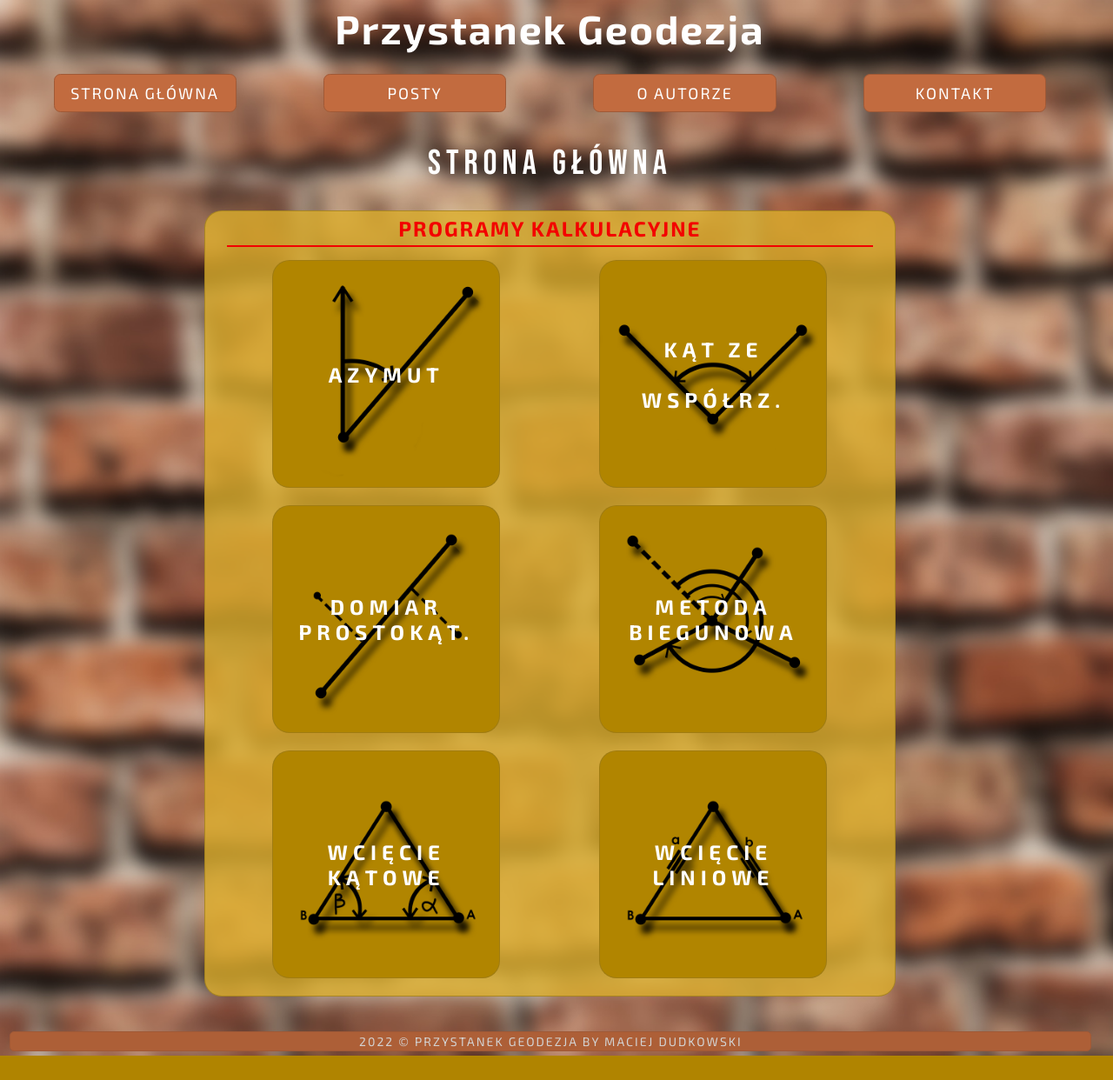
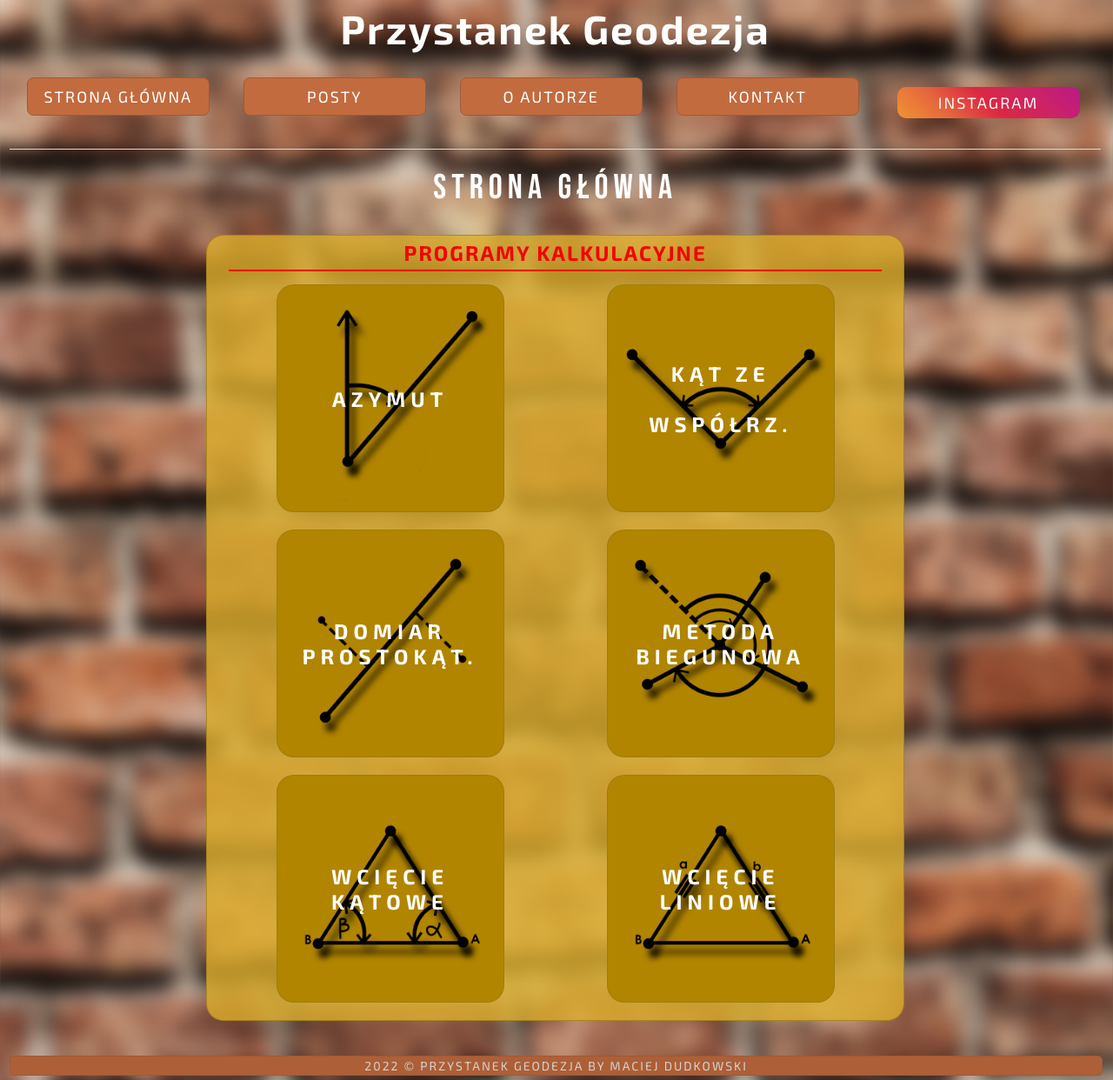
Before and after one commit to dudurol6/p-geo, a PHP site: page /main_files/strona-glowna.php in a window 1280 px wide. Shown: the whole page at 87% size. Before the commit the page ends 1214 px from the top, so only its background shows below. Run offline with PHP 8.4, Linux system fonts and the light colour scheme.

Commit message:
v 1.2.0 (small fixes, new ig button, some visual changes)

```diff
--- /dev/null
+++ b/TODO.txt
@@ -0,0 +1,2 @@
+> Fix nav items' sorting and appearance in vertical mode on iPad
+> > > especially instagram button (supposedly its bottom margin doesn't work correctly)
--- a/includes/header.php
+++ b/includes/header.php
@@ -50,6 +50,8 @@
                 <a href="kontakt.php">
                     <div class="header-nav-item">Kontakt</div>
                 </a>
-            </nav>
+
+				<a class="post-a" href="https://instagram.com/przystanek.geodezja" target="_blank"><div class="main-elem separated-item instagram-elem">Instagram</div></a>
+			</nav>
 
         </header>
--- a/main_files/kalkulator-azymut.php
+++ b/main_files/kalkulator-azymut.php
@@ -9,6 +9,7 @@
 
 <main>
 
+	<div class="sep-line"></div>
     <div class="main-welcome-text">Kalkulator Azymut</div>
     <a class="post-a" href="strona-glowna.php" style="margin-bottom: 20px; margin-top: -20px"><div class="main-elem column border post-item">Powróć do wszystkich</div></a>
     <div class="main-box">
--- a/main_files/kalkulator-biegunowa.php
+++ b/main_files/kalkulator-biegunowa.php
@@ -9,6 +9,7 @@
 
 <main>
 
+	<div class="sep-line"></div>
     <div class="main-welcome-text">Kalkulator punkt metodą biegunową</div>
     <a class="post-a" href="strona-glowna.php" style="margin-bottom: 20px; margin-top: -20px"><div class="main-elem column border post-item">Powróć do wszystkich</div></a>
     <div class="main-box">
--- a/main_files/kalkulator-domiar.php
+++ b/main_files/kalkulator-domiar.php
@@ -9,6 +9,7 @@
 
 <main>
 
+	<div class="sep-line"></div>
     <div class="main-welcome-text">Kalkulator punkt na domiarze</div>
     <a class="post-a" href="strona-glowna.php" style="margin-bottom: 20px; margin-top: -20px"><div class="main-elem column border post-item">Powróć do wszystkich</div></a>
     <div class="main-box">
--- a/main_files/kalkulator-katzewspolrzednych.php
+++ b/main_files/kalkulator-katzewspolrzednych.php
@@ -9,6 +9,7 @@
 
 <main>
 
+	<div class="sep-line"></div>
     <div class="main-welcome-text">Kalkulator kąt ze współrzędnych</div>
     <a class="post-a" href="strona-glowna.php" style="margin-bottom: 20px; margin-top: -20px"><div class="main-elem column border post-item">Powróć do wszystkich</div></a>
     <div class="main-box">
--- a/main_files/kalkulator-wcieciekatowe.php
+++ b/main_files/kalkulator-wcieciekatowe.php
@@ -9,6 +9,7 @@
 
 <main>
 
+	<div class="sep-line"></div>
     <div class="main-welcome-text">Kalkulator wcięcię kątowe</div>
     <a class="post-a" href="strona-glowna.php" style="margin-bottom: 20px; margin-top: -20px"><div class="main-elem column border post-item">Powróć do wszystkich</div></a>
     <div class="main-box">
--- a/main_files/kalkulator-wciecieliniowe.php
+++ b/main_files/kalkulator-wciecieliniowe.php
@@ -9,6 +9,7 @@
 
 <main>
 
+	<div class="sep-line"></div>
     <div class="main-welcome-text">Kalkulator wcięcię liniowe</div>
     <a class="post-a" href="strona-glowna.php" style="margin-bottom: 20px; margin-top: -20px"><div class="main-elem column border post-item">Powróć do wszystkich</div></a>
     <div class="main-box">
--- a/main_files/kontakt.php
+++ b/main_files/kontakt.php
@@ -7,6 +7,7 @@
 
 <main>
 
+	<div class="sep-line"></div>
     <div class="main-welcome-text">Kontakt</div>
     <div class="main-box" style="flex-direction:column;justify-content:center;align-items:center;">
 
@@ -15,7 +16,7 @@
             <a class="contact-itemA" href="https://www.facebook.com/maciejdudkowski.33" target="_blank"><div class="main-elem contact-item" id="facebook-elem">
                 <i class="demo-icon icon-facebook iconfont"></i>
             </div></a>
-            <a class="contact-itemA" href="https://www.instagram.com/dudeq_6/" target="_blank"><div class="main-elem contact-item" id="instagram-elem">
+            <a class="contact-itemA" href="https://www.instagram.com/dudeq_6/" target="_blank"><div class="main-elem contact-item instagram-elem">
                 <i class="demo-icon icon-instagram iconfont"></i>
             </div></a>
             <a class="contact-itemA" href="mailto:dudurol66@gmail.com"><div class="main-elem contact-item" id="mail-elem">
--- a/main_files/o-autorze.php
+++ b/main_files/o-autorze.php
@@ -7,6 +7,7 @@
 
 <main>
 
+	<div class="sep-line"></div>
     <div class="main-welcome-text">O autorze</div>
     <div class="main-box" style="flex-direction:column;align-items:center;">
 
--- a/main_files/post.php
+++ b/main_files/post.php
@@ -61,6 +61,7 @@
 
 <main>
 
+	<div class="sep-line"></div>
     <div class="main-welcome-text"><?php echo $postTitle; ?></div>
 	<a class="post-a" href="posty.php" style="margin-bottom: 10px; margin-top: -20px"><div class="main-elem column border post-item">Powróć do wszystkich</div></a>
     <div class="main-box">
--- a/main_files/posty.php
+++ b/main_files/posty.php
@@ -7,6 +7,7 @@
 
 <main>
 
+	<div class="sep-line"></div>
     <div class="main-welcome-text">Posty</div>
     <div class="main-box">
 
--- a/main_files/strona-glowna.php
+++ b/main_files/strona-glowna.php
@@ -7,6 +7,7 @@
 
 <main>
 
+	<div class="sep-line"></div>
     <div class="main-welcome-text">Strona Główna</div>
     <div class="main-box">
 
--- a/styles/style.css
+++ b/styles/style.css
@@ -29,6 +29,7 @@ nav{
     flex-wrap: wrap;
     flex-direction: row;
     justify-content: space-around;
+	align-items: center;
 }
 
 footer{
@@ -81,7 +82,9 @@ a:hover{
     display: flex;
     flex-direction: column;
     flex-wrap: wrap;
-    width: 99%;
+    width: 100%;
+	margin-left: auto;
+	margin-right: auto;
     border-radius: 5px;
     padding: 5px;
     letter-spacing: 0.5px;
@@ -191,7 +194,14 @@ a:hover{
 }
 
 #facebook-elem{ background-color: #3b5998;margin: 5px!important; }
-#instagram-elem{ background: linear-gradient(225deg, #515BD4, #8134AF, #DD2A7B, #FEDA77, #F58529);margin: 5px!important; }
+.instagram-elem{
+	background: #f09433;
+	background: -moz-linear-gradient(45deg, #f09433 0%, #e6683c 25%, #dc2743 50%, #cc2366 75%, #bc1888 100%);
+	background: -webkit-linear-gradient(45deg, #f09433 0%,#e6683c 25%,#dc2743 50%,#cc2366 75%,#bc1888 100%);
+	background: linear-gradient(45deg, #f09433 0%,#e6683c 25%,#dc2743 50%,#cc2366 75%,#bc1888 100%);
+	filter: progid:DXImageTransform.Microsoft.gradient( startColorstr='#f09433', endColorstr='#bc1888',GradientType=1 );
+	margin: 5px!important;
+}
 #mail-elem{ background: linear-gradient(225deg, #4285F4 0%, #BB001B 20%, #EA4335 40%, #FBBC05 60%, #34A853 80%);margin: 5px!important; }
 
 .aboutme{
@@ -215,6 +225,23 @@ a:hover{
 .post-image{
 	width: 48%;
 	margin: 5px!important;
+}
+
+.separated-item{
+	width: 200px;
+	margin-top: 20px!important;
+	border-radius: 10px!important;
+	text-transform: uppercase;
+    letter-spacing: 2px;
+	font-size: 18px;
+	color: #f7f7f7;
+	padding: 7px 5px 7px 5px!important;
+}
+
+.sep-line{
+	width: 100%;
+	border-top: 1px solid #dbdbdb;
+	margin-bottom: 20px;
 }
 /*#############################################################################*/
 /*#############################################################################*/
```
Also changed, not shown: shortcuts.txt (deleted, +0 -10 lines).
